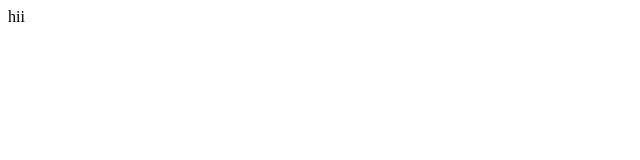
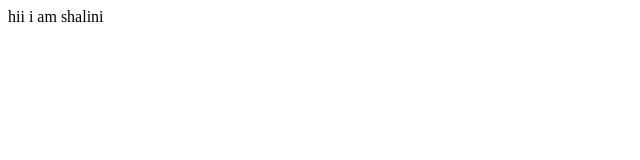
Before and after one commit to ShaliniSengar240/landing-page-1, a plain HTML site: page landing page/index.html in a window 1280 px wide. Shown: the full height of the page, 0-640 px from the left. Drawn offline with Linux system fonts and the light colour scheme.

Commit message:
structure created

```diff
--- a/landing page/index.html
+++ b/landing page/index.html
@@ -7,5 +7,7 @@
 </head>
 <body>
     hii
+    i am shalini
+
 </body>
 </html>
--- a/landing page/style.css
+++ b/landing page/style.css
@@ -0,0 +1 @@
+shuuas
```
